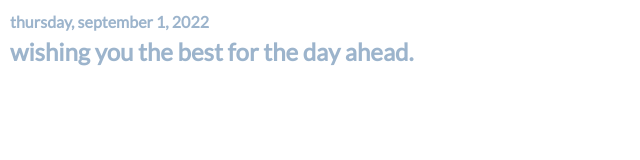
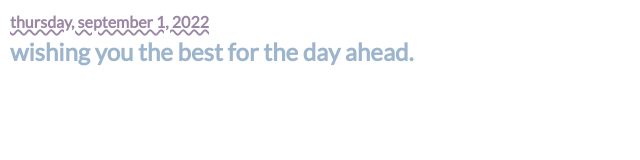
Before and after one commit to vanlilac/notion, a plain HTML site: page index.html in a window 1280 px wide. Shown: the whole page, without its empty margins (0-640 px from the left). Drawn offline with Linux system fonts and the light colour scheme.

Commit message:
Update index.html

```diff
--- a/index.html
+++ b/index.html
@@ -24,8 +24,8 @@
 
       #date{
           font-size:12pt;
-          style = "text-decoration:underline;
           color: #9A86A4;
+          text-decoration: underline wavy #9A86A4 2px;
           font-weight: bold;
       }
 
```
